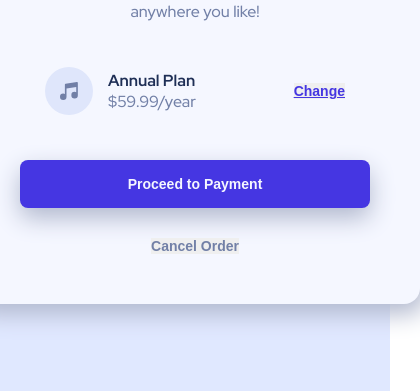
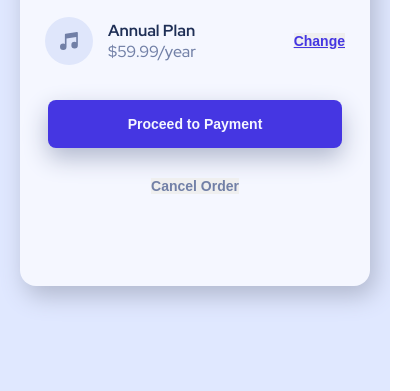
Before and after one commit to i-ramoss/music-order-summary-component, a plain HTML site: page index.html in a window 390 px wide. Shown: the part 453-844 px from the top of the page, 420 px wide, since content can reach past the window. Drawn offline with Linux system fonts and the light colour scheme.

Commit message:
feat: add media queries for small screens

```diff
--- a/styles.css
+++ b/styles.css
@@ -74,9 +74,10 @@ button {
   gap: 4.5rem;
 
   height: 67rem;
-  width: 45rem;
+  max-width: 45rem;
   background-color: var(--very-pale-blue);
   border-radius: 1.6rem;
+  margin: 2rem;
 
   z-index: 3;
 
@@ -84,6 +85,7 @@ button {
 }
 
 .illustration {
+  width: 100%;
   border-radius: 1.6rem 1.6rem 0 0;
 }
 
@@ -155,13 +157,10 @@ button {
   flex-direction: column;
   align-items: center;
   gap: 3rem;
-
-  min-width: 35rem;
 }
 
 .payment-button {
-  width: 100%;
-  padding: 1.6rem 0;
+  padding: 1.6rem 10rem;
   background-color: var(--bright-blue);
   border-radius: 0.8rem;
 
@@ -188,3 +187,18 @@ button {
 .order-button:hover {
   color: hsl(224, 23%, 40%);
 }
+
+@media only screen and (max-width: 470px) {
+  .order {
+    gap: 3.5rem;
+    height: 75vh;
+  }
+
+  .background-image {
+    display: none;
+  }
+
+  .payment-button {
+    padding: 1.6rem 8rem;
+  }
+}
```
